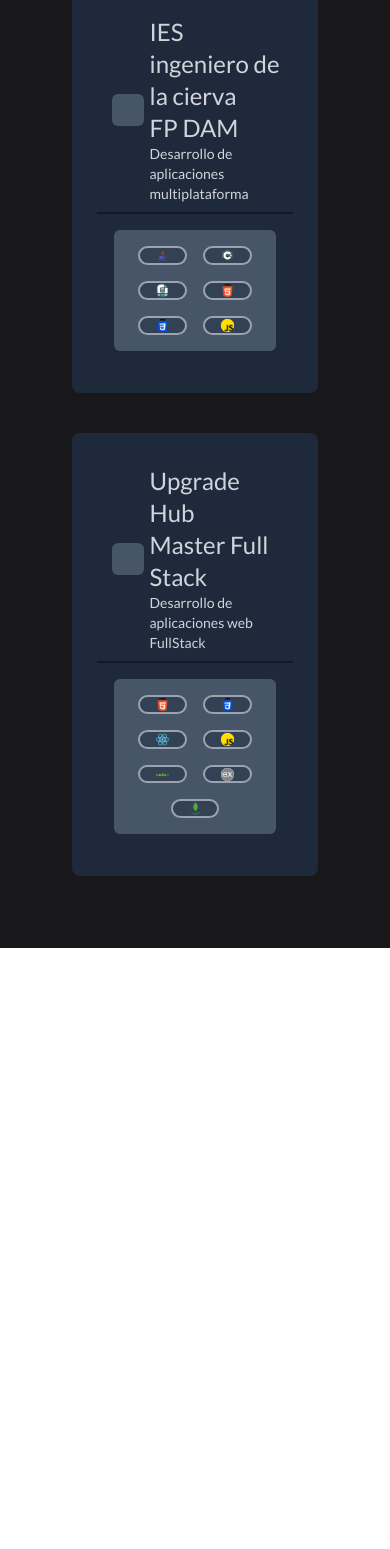
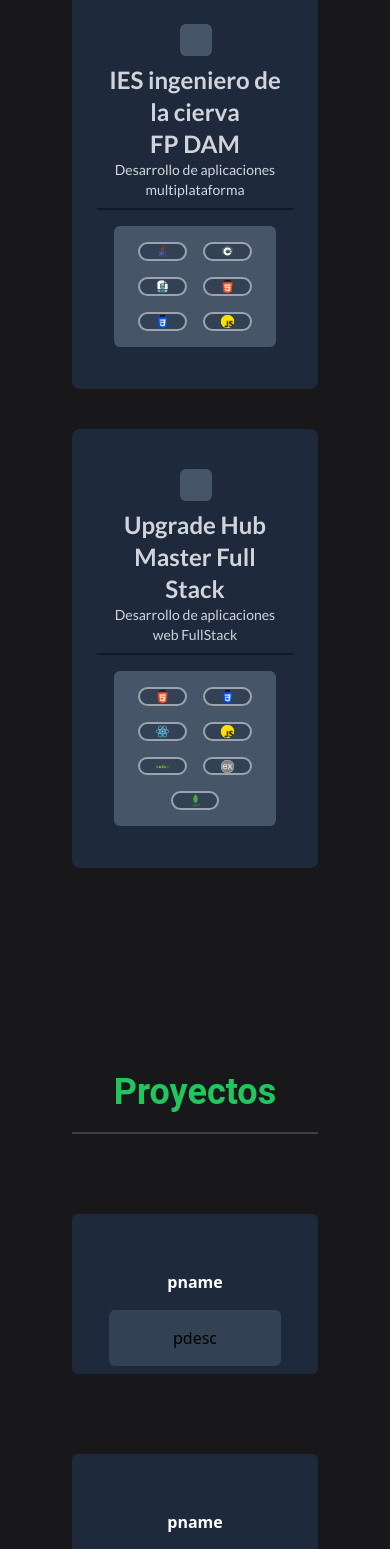
Before and after one commit to Jesuscy/Portfolio, a React (Vite) app: page / in a window 390 px wide. Shown: the part 2880-4429 px from the top of the page. Before the commit the page ends 3828 px from the top, so only its background shows below. Built offline with nearby package versions, Linux system fonts and the light colour scheme; a web font is replaced by a local one.

Commit message:
Add Projects And Responsive

```diff
--- /dev/null
+++ b/src/comon/Project.jsx
@@ -0,0 +1,13 @@
+import React from 'react'
+import fotocv from '../../src/img/fotocv.jpg'
+
+export const Project = ({pname, pdesc, pimg}) => {
+    return (
+        <div className='xl:w-1/4 lg:w-1/4 md:w-1/2 sm:w-full xs:w-full mt-20 p-2 m-auto flex flex-col bg-slate-800 rounded-md '>
+            <div className="w-full p-4"><img src={pimg} className='rounded-md'/></div>
+            <div className="w-full p-4 text-center text-white font-bold">pname</div>
+            <div className="w-3/4 flex flex-col bg-slate-700 rounded-md text-center m-auto p-4 ">pdesc</div>
+
+        </div>
+    )
+}
--- a/src/comon/Proyectos.jsx
+++ b/src/comon/Proyectos.jsx
@@ -1,9 +1,23 @@
 import React from 'react'
 import '../index.css'
+import { Project } from './Project'
 
 
 export const Proyectos = () => {
   return (
-    <div>Proyectos</div>
-  )
+    <div className="w-full flex justify-center xs:p-8 sm:p-8 md:p-12 lg:p-16 xl:p-20">
+    <div className='w-full flex flex-col p-10 sm:w-4/5 md:w-4/5 lg:w-4/5 rounded-md'>
+        <div className='md:w-full text-center pt-10 md:pt-10 flex flex-col'>
+            <div className='flex flex-col font-playwrite font-bold text-4xl sm:text-3xl md:text-5xl border-b-2 p-5 border-neutral-700  text-green-500'>
+                Proyectos
+            </div>
+        </div>
+        <div className="w-full flex xl:flex-row lg:flex-col md:flex-col sm:flex-col xs:flex-col">
+            <Project/>
+            <Project/>
+            <Project/>
+
+        </div>
+    </div>
+</div>  )
 }
--- a/src/comon/Titulo.jsx
+++ b/src/comon/Titulo.jsx
@@ -7,15 +7,15 @@ export const Titulo = ({ img, center, formacion, desc, skills }) => {
     return (
         <div className='flex flex-col w-full items-center p-2'>
 
-            <div className='flex flex-row w-full p-2'>
+            <div className='flex xl:flex-row lg:flex-row md:flex-row sm:flex-col xs:flex-col sm:text-center xs:text-center sm:justify-center xs:justify-center w-full p-2'>
                 <div className='w-1/4 flex m-auto p-2'>
                     <div className='w-full p-4 rounded-md bg-slate-600'>
                         <img src={img} className='rounded-sm scale-150' />
                     </div>
                 </div>
-                <div className='w-3/4 flex flex-col justify-center'>
-                    <div className="w-full justify-center font-lato">{center}</div>
-                    <div className="w-full justify-center font-lato">{formacion}</div>
+                <div className='w-3/4 sm:w-full xs:w-full flex flex-col justify-center'>
+                    <div className="w-full justify-center font-lato font-bold">{center}</div>
+                    <div className="w-full justify-center font-lato font-bold">{formacion}</div>
                     <div className="w-full font-lato text-sm">{desc}</div>
 
                 </div>
--- a/src/components/Home.jsx
+++ b/src/components/Home.jsx
@@ -14,6 +14,7 @@ export const Home = () => {
     <Presentacion/>
     <Habilidades/>
     <Formacion/>
+    <Proyectos/>
     </div>
     </>
     )
```
Also changed, not shown: src/img/IesIcon.png (renamed from src/img/IesIcon.PNG), src/img/UpgradeIcon.png (renamed from src/img/UpgradeIcon.PNG).
